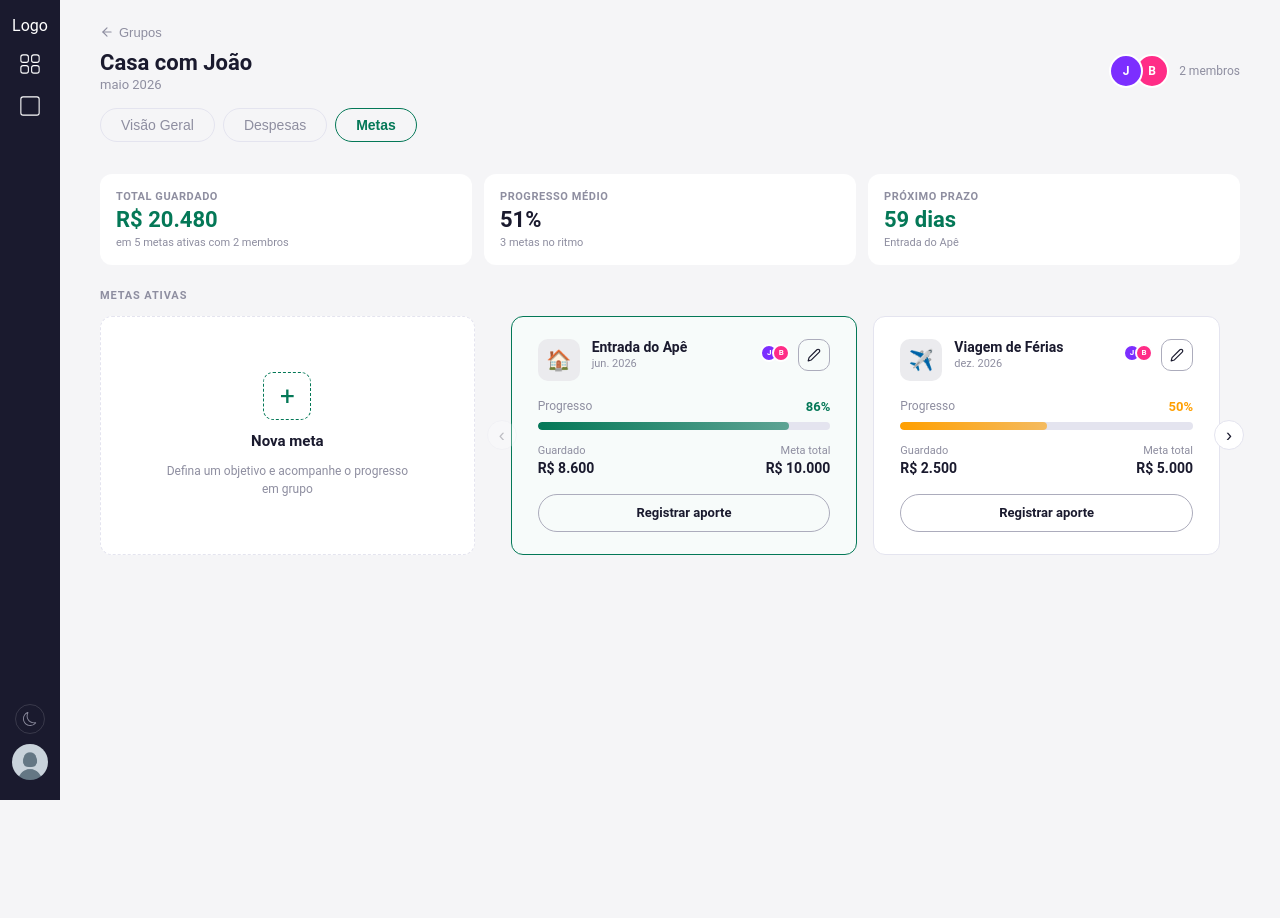
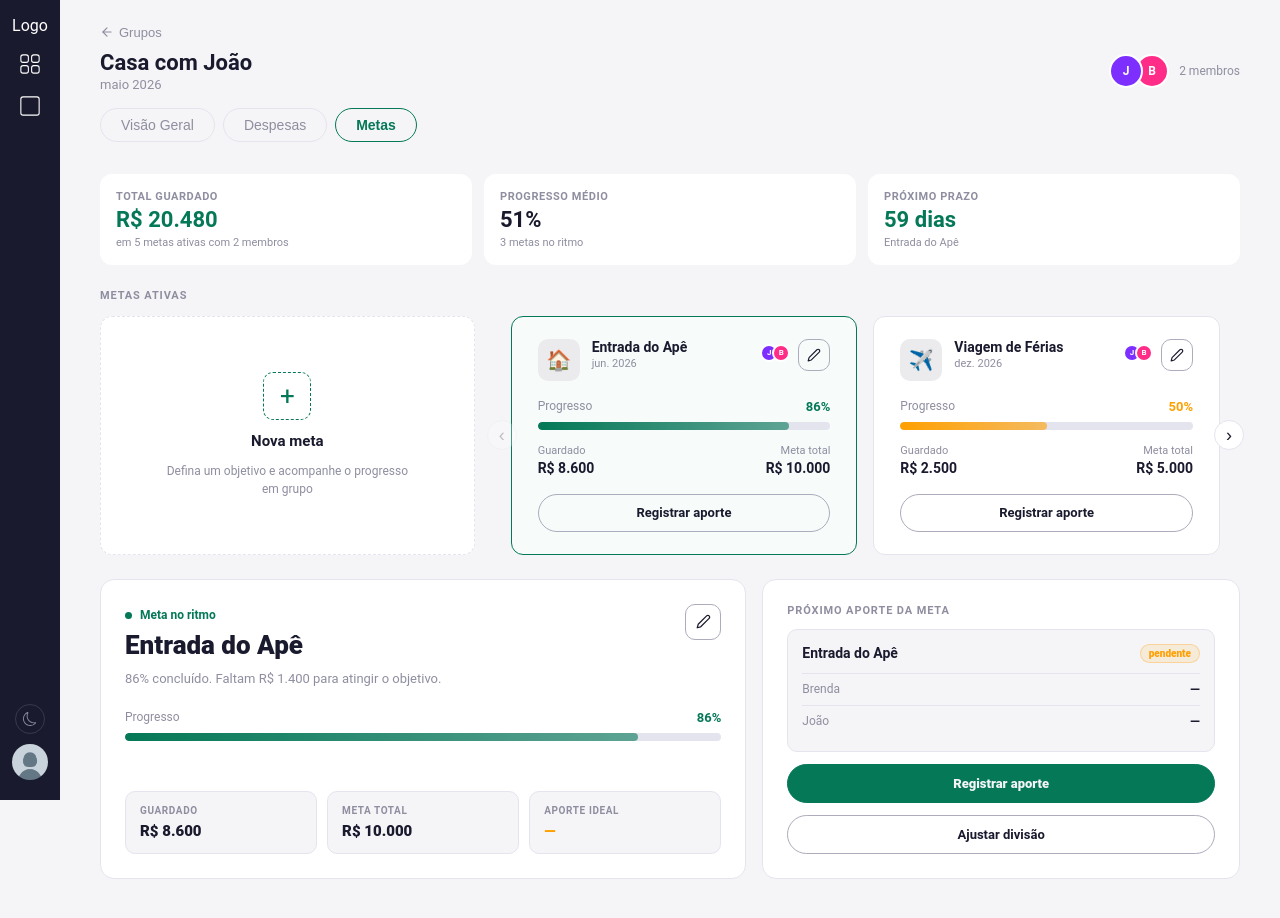
Before and after one commit to insper-classroom/2026-1-progeficaz-projeto3-front-super_awesome_team, a React (Vite) app: page /grupos/1 in a window 1280 px wide. Both pictures are taken after a click on the button "Metas". Shown: the top 918 px of the page. Before the commit the page ends 800 px from the top, so only its background shows below. Built offline with nearby package versions, Linux system fonts and the light colour scheme.

Commit message:
feat: destaque meta e painel de proximo aporte

```diff
--- a/src/pages/DetalhesGrupo/abas/Metas.jsx
+++ b/src/pages/DetalhesGrupo/abas/Metas.jsx
@@ -23,6 +23,7 @@ function obterDataPrazo(prazoData) {
   if (!prazoData) return null
   const [ano, mes] = prazoData.split('-').map(Number)
   if (!ano || !mes) return null
+  // dia 0 do mês seguinte equivale ao último dia do mês atual
   return new Date(ano, mes, 0)
 }
 
@@ -100,6 +101,16 @@ export function Metas({ metas = [], membros = [] }) {
     nomeProximaMeta = resumo.proximaMeta.nome
   }
 
+  // Dados da meta atualmente selecionada para o card de destaque e painel de aporte.
+  const metaSelecionada = metas.find((meta) => meta.id === metaSelecionadaIdAtual)
+  const percentualSelecionada = calcularPercentual(metaSelecionada)
+  const membrosDaSelecionada = buscarMembrosDaMeta(metaSelecionada, membros)
+
+  let textoAporteIdeal = '—'
+  if (metaSelecionada.aporteIdeal) {
+    textoAporteIdeal = `${formatarMoeda(metaSelecionada.aporteIdeal)}/mês`
+  }
+
   function classeCardMeta(meta) {
     if (meta.id === metaSelecionadaIdAtual) return `${styles.cardMeta} ${styles.cardMetaAtivo}`
     return styles.cardMeta
@@ -113,6 +124,26 @@ export function Metas({ metas = [], membros = [] }) {
   function classeBarraMeta(meta) {
     if (meta.situacao === 'atencao') return `${styles.barraPreenchida} ${styles.progressoAtencao}`
     return styles.barraPreenchida
+  }
+
+  // Texto do kicker acima do título no card de destaque.
+  function obterKickerMeta(meta) {
+    if (meta.situacao === 'atencao') return 'Meta com atenção'
+    if (meta.situacao === 'saudavel') return 'Meta saudável'
+    return 'Meta no ritmo'
+  }
+
+  // Gera descrição automática se a meta não tiver uma definida.
+  function obterDescricaoMeta(meta, percentual) {
+    if (meta.descricao) return meta.descricao
+    const falta = formatarMoeda(meta.total - meta.alcancado)
+    if (meta.situacao === 'atencao') {
+      return `A meta está em ${percentual}% e precisa de atenção. Revise o aporte mensal para garantir que o prazo seja cumprido.`
+    }
+    if (meta.situacao === 'saudavel') {
+      return `Boa consistência de aportes. Com o ritmo atual, a meta será concluída dentro do prazo previsto.`
+    }
+    return `${percentual}% concluído. Faltam ${falta} para atingir o objetivo.`
   }
 
   return (
@@ -262,6 +293,96 @@ export function Metas({ metas = [], membros = [] }) {
         </div>
       </section>
 
+      {/* Spotlight da meta selecionada + painel de próximo aporte */}
+      <section className={styles.destaqueGrid}>
+
+        <article className={styles.cardDestaque}>
+          <div>
+            <div className={styles.topoDestaque}>
+              <div>
+                <div className={styles.kickerMeta}>
+                  <span className={styles.kickerPonto} />
+                  <span>{obterKickerMeta(metaSelecionada)}</span>
+                </div>
+                <h2 className={styles.tituloDestaque}>{metaSelecionada.nome}</h2>
+                <p className={styles.descricaoDestaque}>{obterDescricaoMeta(metaSelecionada, percentualSelecionada)}</p>
+              </div>
+              <button
+                type="button"
+                className={styles.botaoEditarDestaque}
+                aria-label={`Editar meta ${metaSelecionada.nome}`}
+              >
+                <FiEdit2 />
+              </button>
+            </div>
+
+            <div className={styles.progressoMeta}>
+              <div className={styles.progressoLinha}>
+                <span className={styles.progressoRotulo}>Progresso</span>
+                <span className={classeProgressoValor(metaSelecionada)}>{percentualSelecionada}%</span>
+              </div>
+              <div className={styles.barraMeta}>
+                <div className={classeBarraMeta(metaSelecionada)} style={{ width: `${percentualSelecionada}%` }} />
+              </div>
+            </div>
+          </div>
+
+          {/* Mini-métricas: guardado, total e aporte ideal */}
+          <div className={styles.miniMetricas}>
+            <div className={styles.miniMetrica}>
+              <span className={styles.miniRotulo}>Guardado</span>
+              <span className={`${styles.miniValor} ${styles.valorPositivo}`}>
+                {formatarMoeda(metaSelecionada.alcancado)}
+              </span>
+            </div>
+            <div className={styles.miniMetrica}>
+              <span className={styles.miniRotulo}>Meta total</span>
+              <span className={styles.miniValor}>{formatarMoeda(metaSelecionada.total)}</span>
+            </div>
+            <div className={styles.miniMetrica}>
+              <span className={styles.miniRotulo}>Aporte ideal</span>
+              <span className={`${styles.miniValor} ${styles.valorAtencao}`}>
+                {textoAporteIdeal}
+              </span>
+            </div>
+          </div>
+        </article>
+
+        {/* Painel: próximo aporte da meta selecionada */}
+        <aside className={styles.painelAporte}>
+          <div className={styles.cabecalhoPainel}>
+            <span className={styles.tituloSecao}>Próximo aporte da meta</span>
+          </div>
+
+          <div className={styles.cardProximoAporte}>
+            <div className={styles.cabecalhoProximoAporte}>
+              <span className={styles.nomeProximoAporte}>{metaSelecionada.nome}</span>
+              <span className={styles.tagAporte}>pendente</span>
+            </div>
+
+            {/* Divisão do aporte entre os membros da meta */}
+            <div className={styles.linhasAporte}>
+              {membrosDaSelecionada.map((membro) => {
+                let valorAporte = '—'
+                if (membro.aporte) {
+                  valorAporte = formatarMoeda(membro.aporte)
+                }
+                return (
+                  <div key={membro.id} className={styles.linhaAporte}>
+                    <span>{membro.nome}</span>
+                    <strong>{valorAporte}</strong>
+                  </div>
+                )
+              })}
+            </div>
+          </div>
+
+          <button type="button" className={styles.botaoPrimario}>Registrar aporte</button>
+          <button type="button" className={styles.botaoSecundario}>Ajustar divisão</button>
+        </aside>
+
+      </section>
+
     </div>
   )
 }
--- a/src/pages/DetalhesGrupo/abas/Metas.module.css
+++ b/src/pages/DetalhesGrupo/abas/Metas.module.css
@@ -383,12 +383,252 @@
   right: -4px;
 }
 
+/* ── Destaque da meta selecionada + painel de próximo aporte ── */
+
+.destaqueGrid {
+  display: grid;
+  grid-template-columns: minmax(0, 1.15fr) minmax(280px, 0.85fr);
+  gap: 16px;
+  margin-bottom: 24px;
+}
+
+.cardDestaque {
+  background: var(--surface);
+  border-radius: 14px;
+  border: 1px solid var(--border);
+  padding: 24px;
+  display: flex;
+  flex-direction: column;
+  justify-content: space-between;
+  gap: 20px;
+  min-height: 300px;
+}
+
+.topoDestaque {
+  display: flex;
+  justify-content: space-between;
+  align-items: flex-start;
+  gap: 16px;
+  margin-bottom: 20px;
+}
+
+.kickerMeta {
+  display: inline-flex;
+  align-items: center;
+  gap: 8px;
+  font-size: 12px;
+  font-weight: 700;
+  color: var(--primary);
+  margin-bottom: 8px;
+}
+
+.kickerPonto {
+  width: 7px;
+  height: 7px;
+  border-radius: 50%;
+  background: var(--primary);
+  flex-shrink: 0;
+}
+
+.tituloDestaque {
+  font-size: 26px;
+  font-weight: 800;
+  color: var(--text);
+  margin: 0 0 8px;
+  line-height: 1.2;
+}
+
+.descricaoDestaque {
+  font-size: 13px;
+  color: var(--text-muted);
+  line-height: 1.6;
+  margin: 0;
+}
+
+.botaoEditarDestaque {
+  width: 36px;
+  height: 36px;
+  border-radius: 10px;
+  border: 1px solid color-mix(in srgb, var(--text-muted) 65%, var(--border));
+  background: transparent;
+  color: var(--text);
+  font-size: 15px;
+  display: flex;
+  align-items: center;
+  justify-content: center;
+  cursor: pointer;
+  flex-shrink: 0;
+  padding: 0;
+  transition: border-color 0.15s, background 0.15s, color 0.15s;
+}
+
+.botaoEditarDestaque:hover {
+  border-color: var(--primary);
+  background: color-mix(in srgb, var(--primary) 12%, transparent);
+  color: var(--primary);
+}
+
+.botaoEditarDestaque svg {
+  width: 15px;
+  height: 15px;
+}
+
+.miniMetricas {
+  display: grid;
+  grid-template-columns: repeat(3, 1fr);
+  gap: 10px;
+}
+
+.miniMetrica {
+  background: var(--bg);
+  border: 1px solid var(--border);
+  border-radius: 10px;
+  padding: 13px 14px;
+  display: flex;
+  flex-direction: column;
+  gap: 6px;
+}
+
+.miniRotulo {
+  font-size: 10px;
+  font-weight: 700;
+  text-transform: uppercase;
+  letter-spacing: 0.06em;
+  color: var(--text-muted);
+}
+
+.miniValor {
+  font-size: 15px;
+  font-weight: 800;
+  color: var(--text);
+}
+
+.valorAtencao {
+  color: #ff9f00;
+}
+
+/* ── Painel de próximo aporte ── */
+
+.painelAporte {
+  background: var(--surface);
+  border-radius: 14px;
+  border: 1px solid var(--border);
+  padding: 24px;
+  display: flex;
+  flex-direction: column;
+  gap: 12px;
+}
+
+.cabecalhoPainel {
+  display: flex;
+  justify-content: space-between;
+  align-items: center;
+}
+
+.cardProximoAporte {
+  background: var(--bg);
+  border: 1px solid var(--border);
+  border-radius: 10px;
+  padding: 14px;
+  flex: 1;
+}
+
+.cabecalhoProximoAporte {
+  display: flex;
+  justify-content: space-between;
+  align-items: center;
+  gap: 10px;
+  margin-bottom: 10px;
+}
+
+.nomeProximoAporte {
+  font-size: 14px;
+  font-weight: 700;
+  color: var(--text);
+}
+
+.tagAporte {
+  font-size: 10px;
+  font-weight: 800;
+  padding: 3px 8px;
+  border-radius: 99px;
+  color: #ff9f00;
+  background: color-mix(in srgb, #ff9f00 12%, transparent);
+  border: 1px solid color-mix(in srgb, #ff9f00 30%, transparent);
+  white-space: nowrap;
+}
+
+.linhasAporte {
+  display: flex;
+  flex-direction: column;
+}
+
+.linhaAporte {
+  display: flex;
+  justify-content: space-between;
+  align-items: center;
+  gap: 14px;
+  font-size: 12px;
+  color: var(--text-muted);
+  padding: 8px 0;
+  border-top: 1px solid var(--border);
+}
+
+.linhaAporte strong {
+  color: var(--text);
+  font-size: 13px;
+}
+
+.botaoPrimario {
+  width: 100%;
+  padding: 11px;
+  border-radius: 99px;
+  border: 1px solid var(--primary);
+  background: var(--primary);
+  color: var(--bg);
+  font-size: 13px;
+  font-weight: 800;
+  font-family: inherit;
+  cursor: pointer;
+}
+
+.botaoSecundario {
+  width: 100%;
+  padding: 11px;
+  border-radius: 99px;
+  border: 1px solid color-mix(in srgb, var(--text-muted) 65%, var(--border));
+  background: transparent;
+  color: var(--text);
+  font-size: 13px;
+  font-weight: 700;
+  font-family: inherit;
+  cursor: pointer;
+  transition: border-color 0.15s;
+}
+
+.botaoSecundario:hover {
+  border-color: var(--text);
+}
+
 @media (max-width: 760px) {
   .resumoGrid {
     flex-direction: column;
   }
 
-  .areaMetas {
+  .areaMetas,
+  .destaqueGrid {
+    grid-template-columns: 1fr;
+  }
+
+  .listaMetas,
+  .miniMetricas {
+    grid-template-columns: 1fr;
+  }
+}
+
+@media (min-width: 761px) and (max-width: 1120px) {
+  .areaMetas,
+  .destaqueGrid {
     grid-template-columns: 1fr;
   }
 
@@ -396,13 +636,3 @@
     grid-template-columns: 1fr;
   }
 }
-
-@media (min-width: 761px) and (max-width: 1120px) {
-  .areaMetas {
-    grid-template-columns: minmax(220px, 0.9fr) minmax(0, 1.1fr);
-  }
-
-  .listaMetas {
-    grid-template-columns: 1fr;
-  }
-}
```
